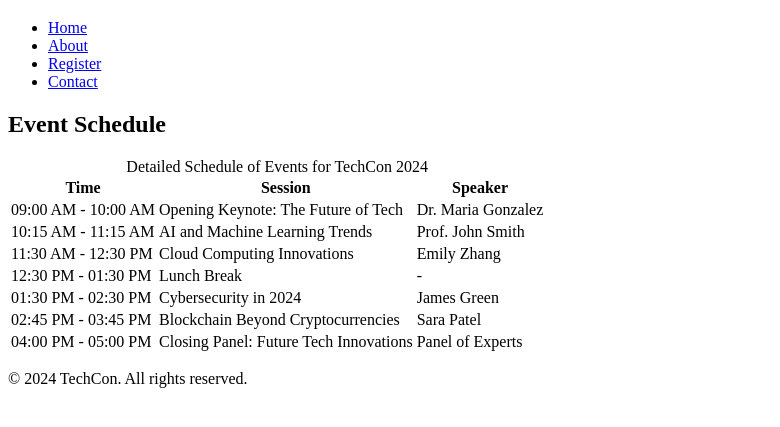
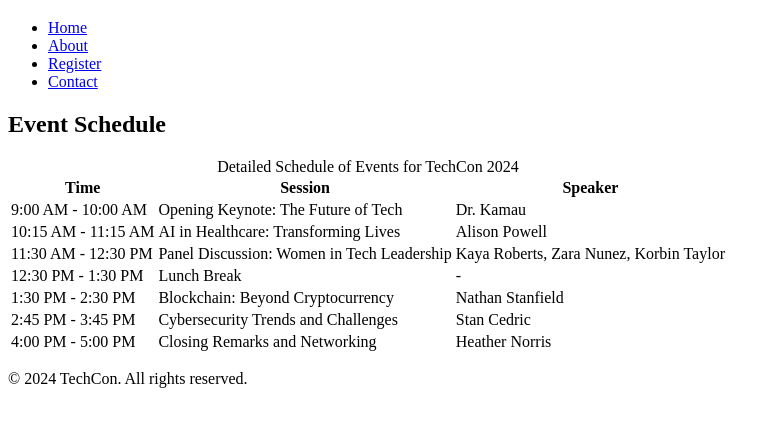
Before and after one commit to macveron/TechCon_HTML, a plain HTML site: page techcon_website/schedule.html in a window 1280 px wide. Shown: the part 61-488 px from the top of the page, without its empty margins (0-780 px from the left). Drawn offline with Linux system fonts and the light colour scheme.

Commit message:
Update schedule.html

```diff
--- a/techcon_website/schedule.html
+++ b/techcon_website/schedule.html
@@ -1,17 +1,17 @@
 <!DOCTYPE html>
 <html lang="en">
-
 <head>
     <meta charset="UTF-8">
+    <meta name="viewport" content="width=device-width, initial-scale=1.0">
+    <meta name="description" content="Schedule for TechCon 2024">
     <title>Schedule for TechCon 2024</title>
-    <link rel="stylesheet" href="styles.css"> <!-- Optional link to external CSS for styling -->
+    <link rel="stylesheet" href="styles.css"> <!-- Assuming a CSS file for styling -->
 </head>
+<body>
 
-<body>
     <!-- Header Section -->
     <header>
         <h1>Schedule for TechCon 2024</h1>
-        <!-- Navigation Menu -->
         <nav>
             <ul>
                 <li><a href="index.html">Home</a></li>
@@ -22,10 +22,9 @@
         </nav>
     </header>
 
-    <!-- Main Content Section -->
+    <!-- Main Content -->
     <main>
         <h2>Event Schedule</h2>
-        <!-- Table with Event Schedule -->
         <table>
             <caption>Detailed Schedule of Events for TechCon 2024</caption>
             <thead>
@@ -37,39 +36,39 @@
             </thead>
             <tbody>
                 <tr>
-                    <td>09:00 AM - 10:00 AM</td>
+                    <td>9:00 AM - 10:00 AM</td>
                     <td>Opening Keynote: The Future of Tech</td>
-                    <td>Dr. Maria Gonzalez</td>
+                    <td>Dr. Kamau</td>
                 </tr>
                 <tr>
                     <td>10:15 AM - 11:15 AM</td>
-                    <td>AI and Machine Learning Trends</td>
-                    <td>Prof. John Smith</td>
+                    <td>AI in Healthcare: Transforming Lives</td>
+                    <td>Alison Powell</td>
                 </tr>
                 <tr>
                     <td>11:30 AM - 12:30 PM</td>
-                    <td>Cloud Computing Innovations</td>
-                    <td>Emily Zhang</td>
+                    <td>Panel Discussion: Women in Tech Leadership</td>
+                    <td>Kaya Roberts, Zara Nunez, Korbin Taylor</td>
                 </tr>
                 <tr>
-                    <td>12:30 PM - 01:30 PM</td>
+                    <td>12:30 PM - 1:30 PM</td>
                     <td>Lunch Break</td>
                     <td>-</td>
                 </tr>
                 <tr>
-                    <td>01:30 PM - 02:30 PM</td>
-                    <td>Cybersecurity in 2024</td>
-                    <td>James Green</td>
+                    <td>1:30 PM - 2:30 PM</td>
+                    <td>Blockchain: Beyond Cryptocurrency</td>
+                    <td>Nathan Stanfield</td>
                 </tr>
                 <tr>
-                    <td>02:45 PM - 03:45 PM</td>
-                    <td>Blockchain Beyond Cryptocurrencies</td>
-                    <td>Sara Patel</td>
+                    <td>2:45 PM - 3:45 PM</td>
+                    <td>Cybersecurity Trends and Challenges</td>
+                    <td>Stan Cedric</td>
                 </tr>
                 <tr>
-                    <td>04:00 PM - 05:00 PM</td>
-                    <td>Closing Panel: Future Tech Innovations</td>
-                    <td>Panel of Experts</td>
+                    <td>4:00 PM - 5:00 PM</td>
+                    <td>Closing Remarks and Networking</td>
+                    <td>Heather Norris</td>
                 </tr>
             </tbody>
         </table>
@@ -77,8 +76,8 @@
 
     <!-- Footer Section -->
     <footer>
-    <p>&copy; 2024 TechCon. All rights reserved.</p>
+        <p>&copy; 2024 TechCon. All rights reserved.</p>
     </footer>
+
 </body>
-
 </html>
```
